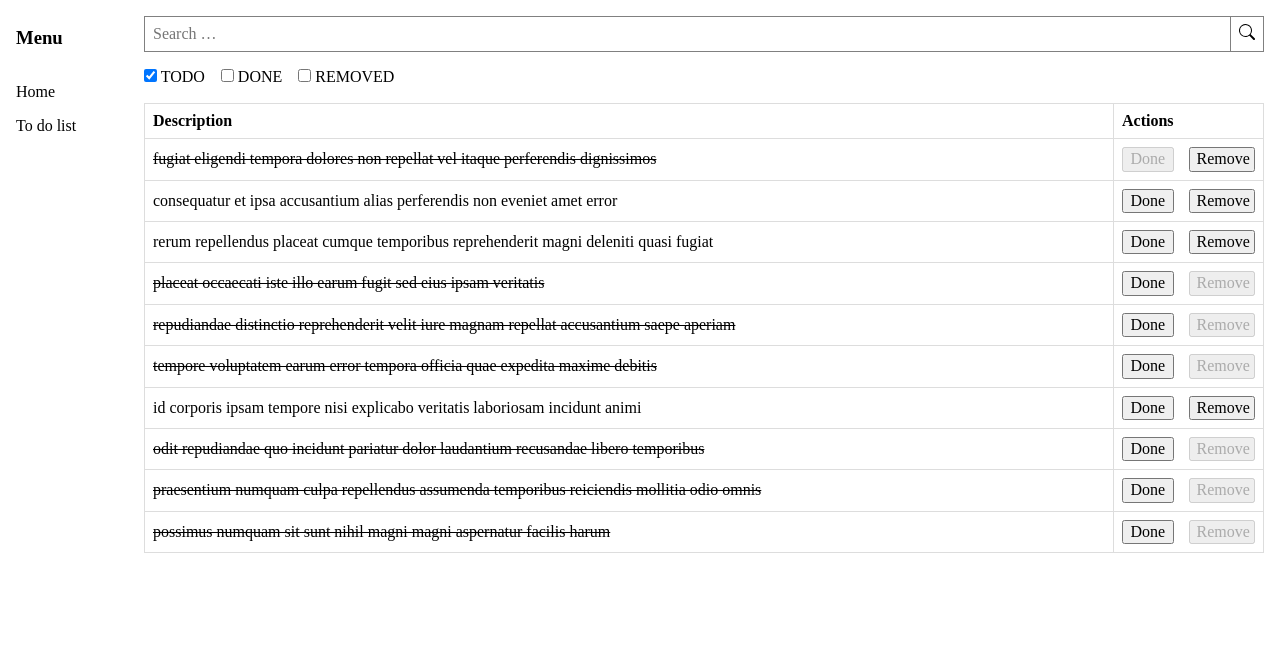
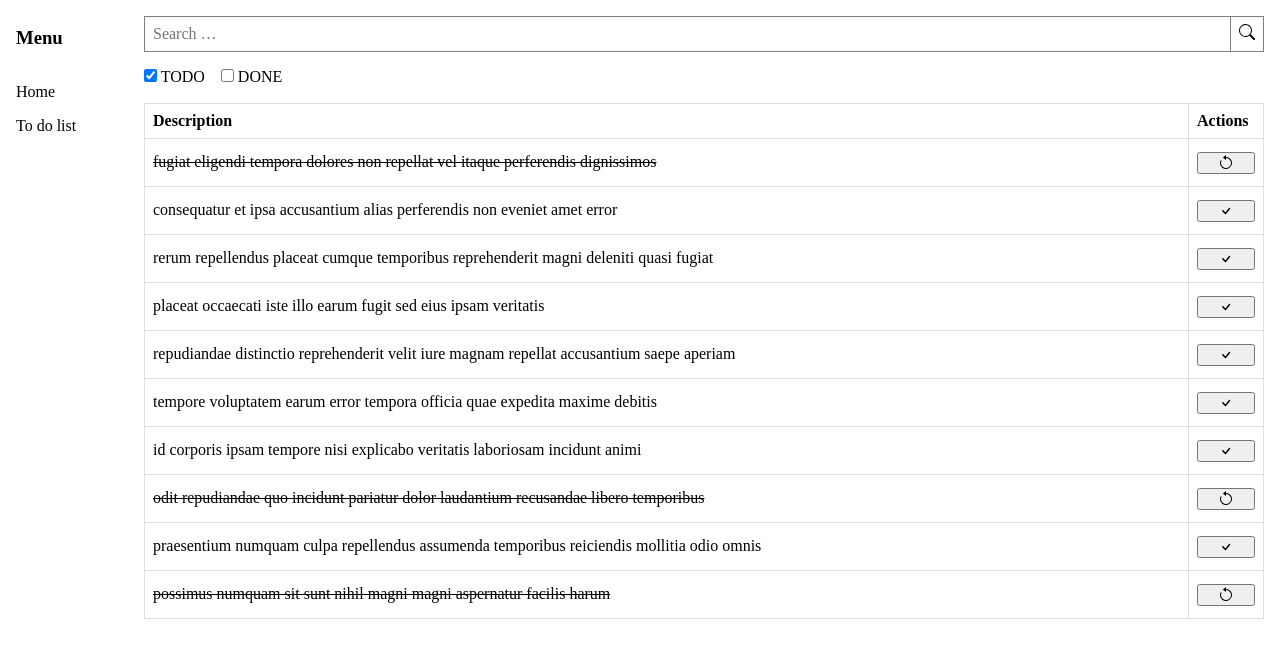
Before and after one commit to cdgstudio/angular-app-template, an Angular app: page /to-do in a window 1280 px wide. Shown: the top 658 px of the page. Built offline with nearby package versions, Linux system fonts and the light colour scheme.

Commit message:
Remove status REMOVED; Add animations

```diff
--- a/src/app/modules/to-do/api/to-do-api.service.ts
+++ b/src/app/modules/to-do/api/to-do-api.service.ts
@@ -8,11 +8,10 @@ import { faker } from '@faker-js/faker';
 })
 export class ToDoApiService {
   getToDos(filters: { query?: string; statuses?: ToDoStatus[] } = {}): Observable<ToDo[]> {
-    console.log('called');
     const todos$ = of(
       Array.from({ length: 10 }).map(() =>
         this.createToDo({
-          status: faker.helpers.arrayElement(filters.statuses ?? ['TODO', 'REMOVED', 'DONE']),
+          status: faker.helpers.arrayElement(filters.statuses ?? ['TO_DO', 'DONE']),
         }),
       ),
     );
@@ -24,15 +23,15 @@ export class ToDoApiService {
     return timer(1_500).pipe(map(() => ({ ...toDo, status: 'DONE' })));
   }
 
-  markAsRemoved(toDo: ToDo): Observable<ToDo> {
-    return timer(2_500).pipe(map(() => ({ ...toDo, status: 'REMOVED' })));
+  markAsToDo(toDo: ToDo): Observable<ToDo> {
+    return timer(2_500).pipe(map(() => ({ ...toDo, status: 'TO_DO' })));
   }
 
   private createToDo(initialData: Partial<ToDo> = {}): ToDo {
     return {
       id: faker.datatype.uuid(),
       description: faker.lorem.words(10),
-      status: faker.helpers.arrayElement(['TODO', 'REMOVED', 'DONE']),
+      status: faker.helpers.arrayElement(['TO_DO', 'DONE']),
       ...initialData,
     };
   }
--- a/src/app/modules/to-do/api/to-do.models.ts
+++ b/src/app/modules/to-do/api/to-do.models.ts
@@ -4,4 +4,4 @@ export interface ToDo {
   status: ToDoStatus;
 }
 
-export type ToDoStatus = 'DONE' | 'TODO' | 'REMOVED';
+export type ToDoStatus = 'DONE' | 'TO_DO';
--- a/src/app/modules/to-do/components/to-do-list/to-do-list.component.html
+++ b/src/app/modules/to-do/components/to-do-list/to-do-list.component.html
@@ -24,12 +24,6 @@
         DONE
       </label>
     </li>
-    <li>
-      <label>
-        <input formControlName="statusRemoved" type="checkbox" />
-        REMOVED
-      </label>
-    </li>
   </ul>
 </form>
 
@@ -39,19 +33,33 @@
     <th class="actions">Actions</th>
   </tr>
 
-  <ng-container *ngIf="toDos$ | async as todos">
+  <ng-container *ngIf="toDos$ | async as todos; else loadingTemplate">
     <tr *ngFor="let item of todos">
-      <td [class.done]="item.status !== 'TODO'">{{ item.description }}</td>
+      <td [class.done]="item.status === 'DONE'">{{ item.description }}</td>
       <td class="actions">
-        <div>
-          <button (click)="markAsDone(item)" type="button" class="btn-done" [disabled]="item.status === 'DONE'">
-            Done
-          </button>
-          <button (click)="remove(item)" type="button" class="btn-remove" [disabled]="item.status === 'REMOVED'">
-            Remove
-          </button>
-        </div>
+        <button *ngIf="item.status === 'TO_DO'" (click)="markAsDone(item)" type="button" class="btn-done">
+          <svg xmlns="http://www.w3.org/2000/svg" width="16" height="16" fill="currentColor" viewBox="0 0 16 16">
+            <path
+              d="M10.97 4.97a.75.75 0 0 1 1.07 1.05l-3.99 4.99a.75.75 0 0 1-1.08.02L4.324 8.384a.75.75 0 1 1 1.06-1.06l2.094 2.093 3.473-4.425a.267.267 0 0 1 .02-.022z"
+            />
+          </svg>
+        </button>
+        <button *ngIf="item.status === 'DONE'" (click)="markAsToDo(item)" type="button" class="btn-remove">
+          <svg xmlns="http://www.w3.org/2000/svg" width="16" height="16" fill="currentColor" viewBox="0 0 16 16">
+            <path fill-rule="evenodd" d="M8 3a5 5 0 1 1-4.546 2.914.5.5 0 0 0-.908-.417A6 6 0 1 0 8 2v1z" />
+            <path
+              d="M8 4.466V.534a.25.25 0 0 0-.41-.192L5.23 2.308a.25.25 0 0 0 0 .384l2.36 1.966A.25.25 0 0 0 8 4.466z"
+            />
+          </svg>
+        </button>
       </td>
     </tr>
   </ng-container>
 </table>
+
+<ng-template #loadingTemplate>
+  <tr *ngFor="let item of [0, 1, 2, 3, 4, 5, 6, 7, 8, 9]">
+    <td class="loading"><div class="bar"></div></td>
+    <td class="actions loading"><div class="bar"></div></td>
+  </tr>
+</ng-template>
--- a/src/app/modules/to-do/components/to-do-list/to-do-list.component.scss
+++ b/src/app/modules/to-do/components/to-do-list/to-do-list.component.scss
@@ -49,15 +49,12 @@ th {
 }
 
 .actions {
-  width: 150px;
-
-  div {
+  width: 75px;
+  > button {
+    width: 100%;
     display: flex;
-    gap: 15px;
-
-    > button {
-      width: 50%;
-    }
+    align-items: center;
+    justify-content: center;
   }
 }
 
@@ -80,3 +77,41 @@ th {
 .done {
   text-decoration: line-through;
 }
+
+td {
+  height: 3rem;
+}
+
+td.loading .bar {
+  background-color: #e9ecef;
+  border-radius: 4px;
+  position: relative;
+  overflow: hidden;
+
+  width: calc(100% - 2rem);
+  height: 1rem;
+  margin-left: 1rem;
+
+  &::after {
+    content: "";
+    animation: animate 1.2s infinite;
+    height: 100%;
+    left: 0;
+    position: absolute;
+    right: 0;
+    top: 0;
+    transform: translate(-100%);
+    z-index: 1;
+
+    background: linear-gradient(90deg, rgba(255, 255, 255, 0), rgba(255, 255, 255, 0.4), rgba(255, 255, 255, 0));
+  }
+}
+
+@keyframes animate {
+  0% {
+    transform: translate(-100%);
+  }
+  to {
+    transform: translate(100%);
+  }
+}
--- a/src/app/modules/to-do/components/to-do-list/to-do-list.component.ts
+++ b/src/app/modules/to-do/components/to-do-list/to-do-list.component.ts
@@ -23,7 +23,6 @@ export class ToDoListComponent implements OnInit, OnDestroy {
     query: new FormControl('', { nonNullable: true }),
     statusTodo: new FormControl(true, { nonNullable: true }),
     statusDone: new FormControl(false, { nonNullable: true }),
-    statusRemoved: new FormControl(false, { nonNullable: true }),
   });
 
   toDos$ = this.toDoFacade.toDos$;
@@ -46,9 +45,6 @@ export class ToDoListComponent implements OnInit, OnDestroy {
       statusDone: this.queryParams.has('statusDone')
         ? this.queryParams.get('statusDone') === 'true'
         : this.searchForm.controls.statusDone.defaultValue,
-      statusRemoved: this.queryParams.has('statusRemoved')
-        ? this.queryParams.get('statusRemoved') === 'true'
-        : this.searchForm.controls.statusRemoved.defaultValue,
     });
 
     this.pageNavigationProgressService.show();
@@ -60,7 +56,6 @@ export class ToDoListComponent implements OnInit, OnDestroy {
     this.changesSubscription.unsubscribe();
     this.changesSubscription = merge(
       this.searchForm.controls.statusDone.valueChanges,
-      this.searchForm.controls.statusRemoved.valueChanges,
       this.searchForm.controls.statusTodo.valueChanges,
     )
       .pipe(
@@ -78,10 +73,10 @@ export class ToDoListComponent implements OnInit, OnDestroy {
       .subscribe();
   }
 
-  remove(task: ToDo): void {
+  markAsToDo(task: ToDo): void {
     this.pageNavigationProgressService.show();
     this.toDoFacade
-      .markAsRemoved(task)
+      .markAsToDo(task)
       .pipe(finalize(() => this.pageNavigationProgressService.hide()))
       .subscribe();
   }
--- a/src/app/modules/to-do/facades/to-do.facade.ts
+++ b/src/app/modules/to-do/facades/to-do.facade.ts
@@ -14,7 +14,7 @@ export class ToDoFacade {
   setFilters(filters: Record<string, any> = {}): Observable<void> {
     const statuses = [];
     if (filters['statusTodo'] === true) {
-      statuses.push('TODO');
+      statuses.push('TO_DO');
     }
     if (filters['statusDone'] === true) {
       statuses.push('DONE');
@@ -40,8 +40,8 @@ export class ToDoFacade {
     );
   }
 
-  markAsRemoved(toDo: ToDo): Observable<void> {
-    return this.toDoApiService.markAsRemoved(toDo).pipe(
+  markAsToDo(toDo: ToDo): Observable<void> {
+    return this.toDoApiService.markAsToDo(toDo).pipe(
       switchMap((doneToDo) => this.replaceToDo(doneToDo)),
       map(() => void 0),
     );
--- a/src/styles.scss
+++ b/src/styles.scss
@@ -8,3 +8,11 @@
 *::before {
   box-sizing: border-box;
 }
+
+button {
+  cursor: pointer;
+
+  &:disabled {
+    cursor: not-allowed;
+  }
+}
```
